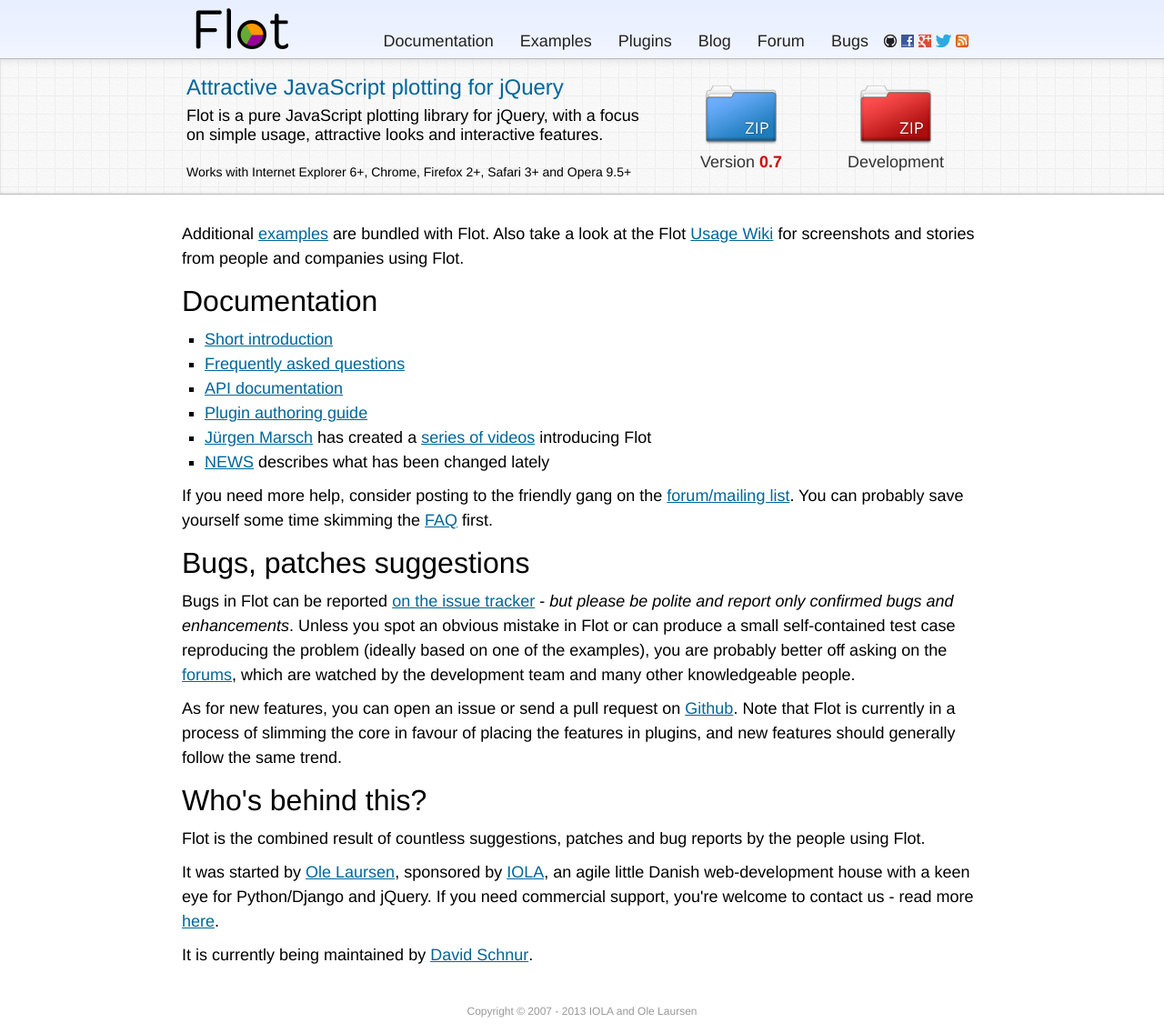
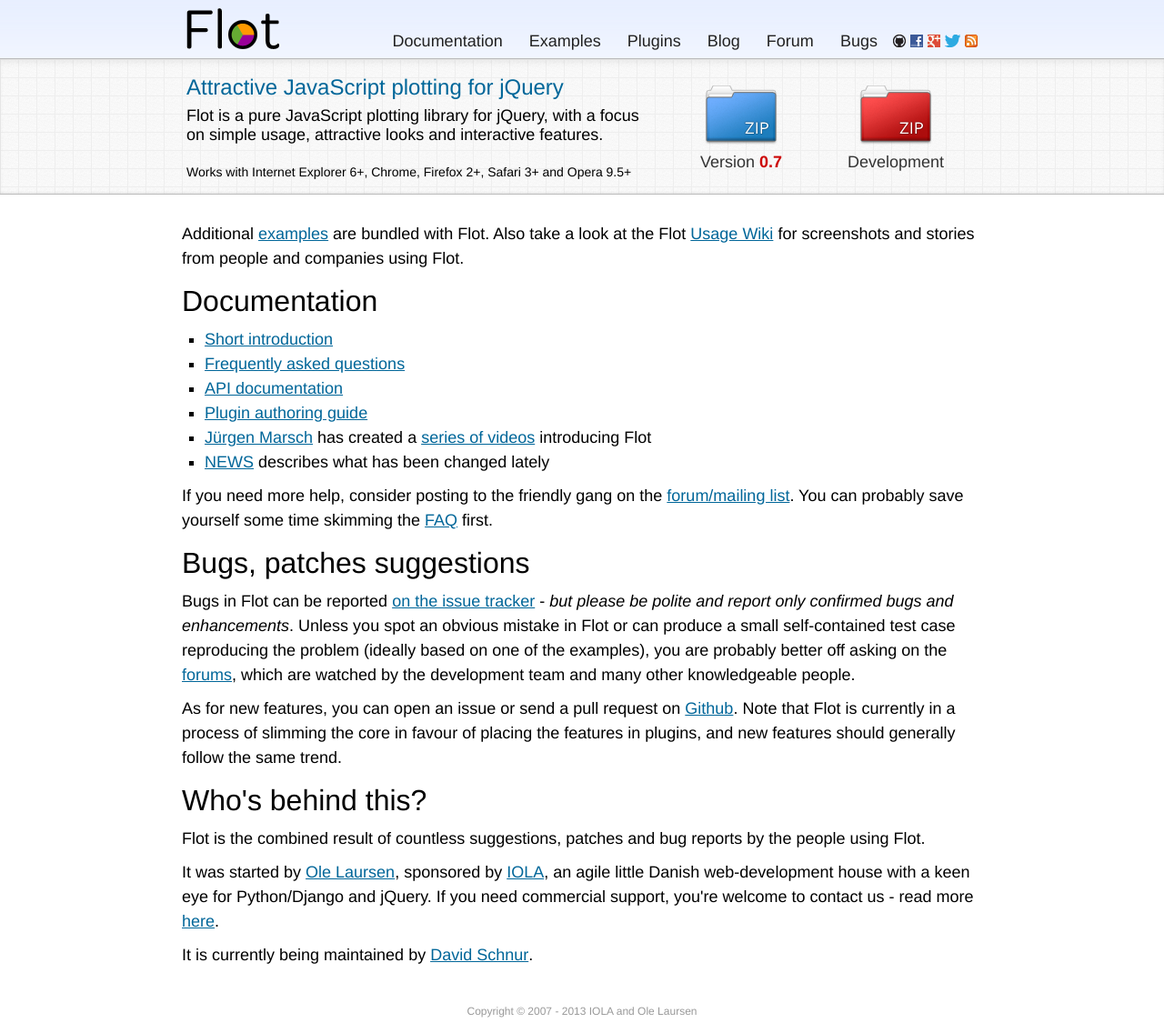
Before and after one commit to flot/flot.github.com, a Jekyll site: the page built from index.html, in a window 1280 px wide. Shown: the whole page at 91% size. Built offline with Jekyll 4.4.1, drawn with Linux system fonts in a browser that asks for light colours; Markdown is read by kramdown in place of the engine named in the settings; the list of posts is cut into pages by our own code.

Commit message:
Tweak header positioning to align with sub-head.

```diff
--- a/css/flot.css
+++ b/css/flot.css
@@ -18,13 +18,13 @@
 .header-bar .title {
 	position: absolute;
 	bottom: 10px;
-	left: 15px;
+	left: 5px;
 }
 
 .header-bar .menu {
 	position: absolute;
 	bottom: 7px;
-	right: 15px;
+	right: 5px;
 	line-height: 1.2em;
 }
 
```
